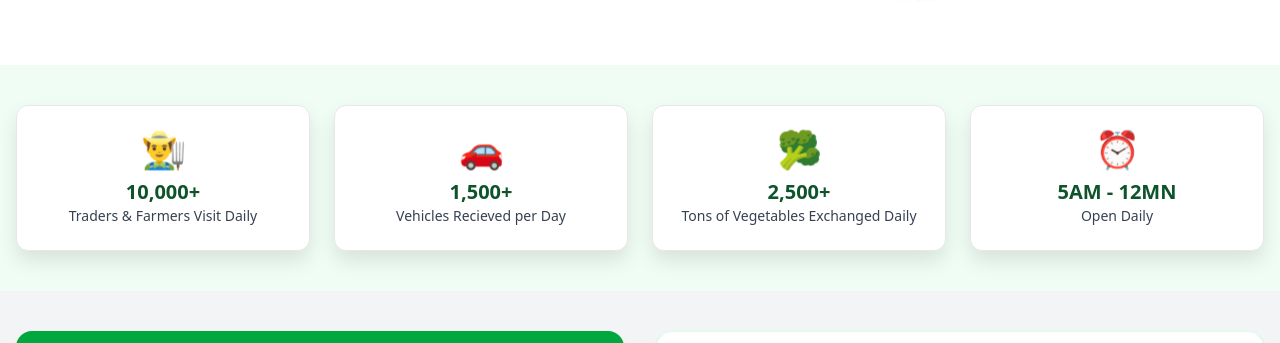
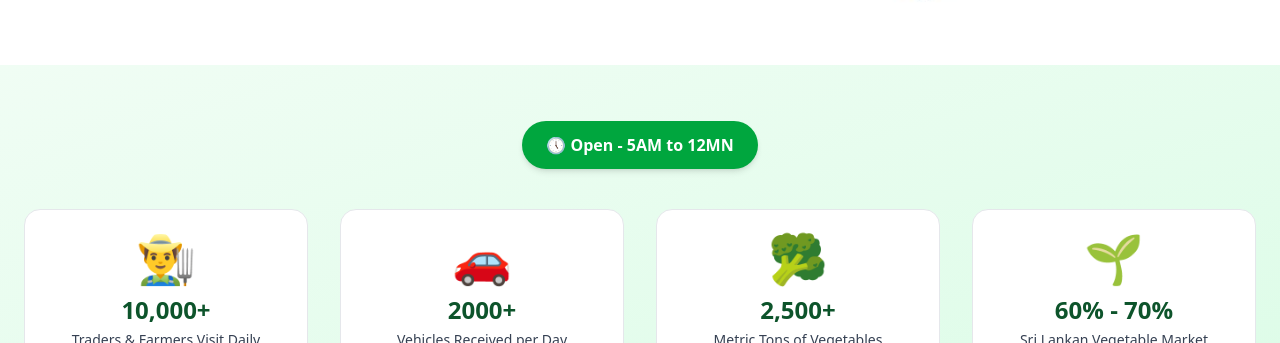
Before and after one commit to RashenThemiya/community, a React (Vite) app in the folder Frontend/: page / in a window 1280 px wide. Shown: the part 457-800 px from the top of the page. Built offline with nearby package versions, Linux system fonts and the light colour scheme; no server answers.

Commit message:
Featurecardsd section alteration

```diff
--- a/Frontend/src/components/FeatureCards.jsx
+++ b/Frontend/src/components/FeatureCards.jsx
@@ -3,44 +3,49 @@ import React, { useState } from "react";
 const FeatureCards = () => {
     const [clickedIndex, setClickedIndex] = useState(null);
 
-    const handleIconClick = (index) => {
+    const handleCardClick = (index) => {
         setClickedIndex(index);
     };
 
     const features = [
         { icon: "👨‍🌾", value: "10,000+", label: "Traders & Farmers Visit Daily" },
-        { icon: "🚗", value: "1,500+", label: "Vehicles Recieved per Day" },
-        { icon: "🥦", value: "2,500+", label: "Tons of Vegetables Exchanged Daily" },
-        { icon: "⏰", value: "5AM - 12MN", label: "Open Daily" },
+        { icon: "🚗", value: "2000+", label: "Vehicles Received per Day" },
+        { icon: "🥦", value: "2,500+", label: "Metric Tons of Vegetables Exchanged Daily" },
+        { icon: "🌱", value: "60% - 70%", label: "Sri Lankan Vegetable Market" },
     ];
 
     return (
-        <div className="bg-green-50 py-10">
-            <div className="container mx-auto px-4 grid grid-cols-2 md:grid-cols-4 gap-6 text-center">
+        <div className="bg-gradient-to-br from-green-50 to-green-100 py-14">
+            <div className="container mx-auto px-6 text-center">
+                {/* Open Time Highlight */}
+                <div className="mb-10 flex justify-center">
+                    <button className="bg-green-600 text-white font-semibold px-6 py-3 rounded-full shadow-md hover:bg-green-700 transition">
+                        🕔 Open - 5AM to 12MN
+                    </button>
+                </div>
+
+                {/* Feature Cards */}
+                <div className="grid grid-cols-1 sm:grid-cols-2 md:grid-cols-4 gap-8">
                     {features.map((item, index) => (
                         <div
                             key={index}
-                        onClick={() => handleIconClick(index)}
-                        className={`cursor-pointer p-6 rounded-xl transform transition duration-300 hover:scale-105 active:scale-95 border border-gray-200 ${
-                            clickedIndex === index ? "bg-green-100" : "bg-white"
+                            onClick={() => handleCardClick(index)}
+                            className={`cursor-pointer bg-white p-6 rounded-2xl border hover:shadow-lg transition duration-300 transform hover:scale-105 ${
+                                clickedIndex === index ? "bg-green-100 border-green-500" : "border-gray-200"
                             }`}
-                        style={{
-                            boxShadow: "0 10px 20px rgba(0,0,0,0.1)",
-                            perspective: "1000px",
-                        }}
                         >
                             <div
-                            className={`text-4xl mb-2 transition-all duration-300 ${
-                                clickedIndex === index ? "text-green-700" : ""
+                                className={`text-5xl mb-3 transition-all ${
+                                    clickedIndex === index ? "text-green-700" : "text-green-800"
                                 }`}
-                            style={{ transform: "translateZ(10px)" }}
                             >
                                 {item.icon}
                             </div>
-                        <h2 className="text-xl font-bold text-green-900">{item.value}</h2>
-                        <p className="text-sm text-gray-700">{item.label}</p>
+                            <h3 className="text-2xl font-extrabold text-green-900 mb-1">{item.value}</h3>
+                            <p className="text-sm text-gray-700 font-medium">{item.label}</p>
                         </div>
                     ))}
+                </div>
             </div>
         </div>
     );
```
Lines whose indentation alone changed are shown as unchanged.
